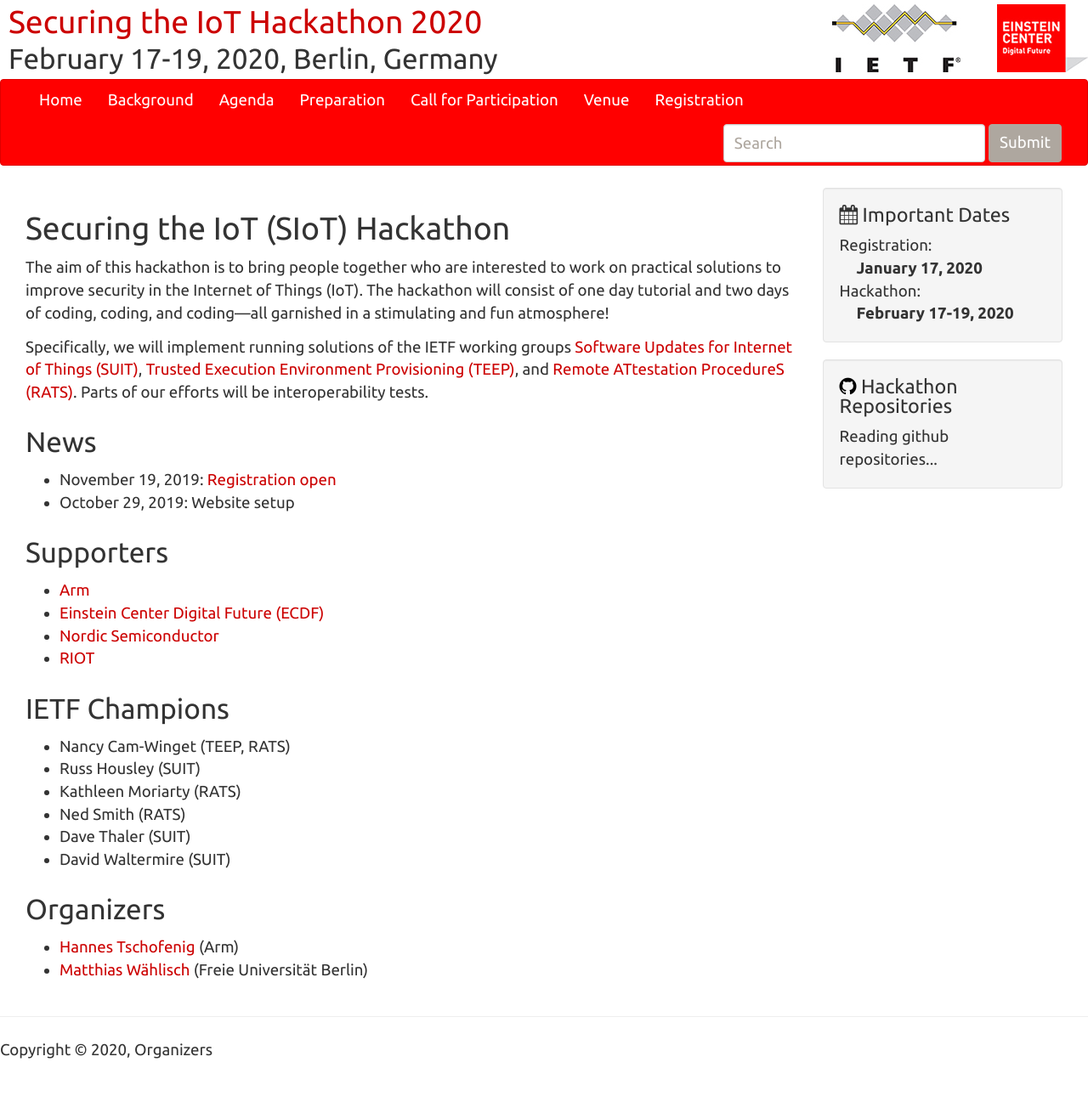
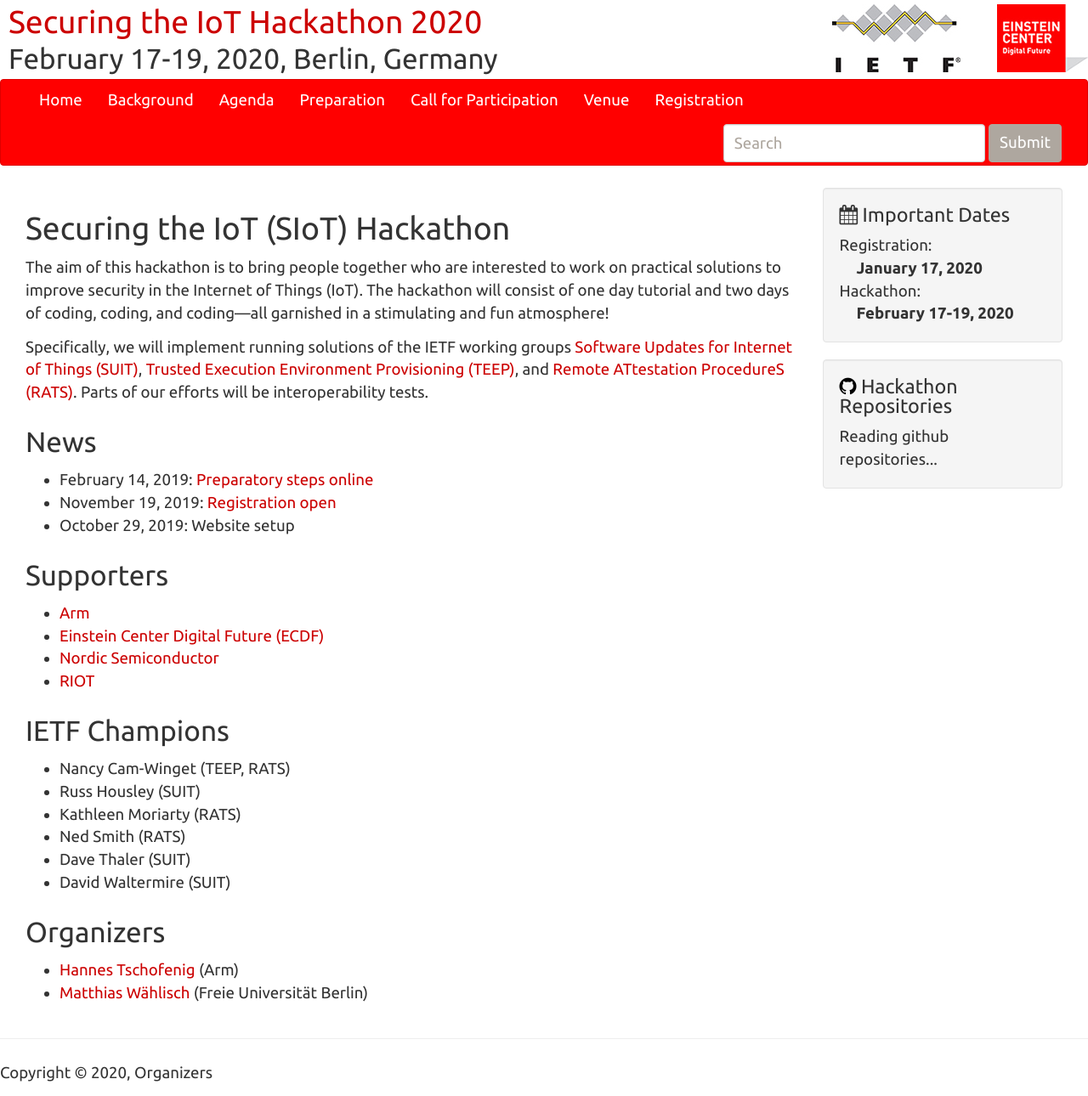
Before and after one commit to siot-hackathon/siot-hackathon.github.io, a Jekyll site: the page built from index.md, in a window 1280 px wide. Shown: the whole page at 85% size. Built offline with Jekyll 4.4.1, drawn with Linux system fonts in a browser that asks for light colours; nearby versions of some CDN libraries; before the commit the page ends 1263 px from its top, so only the background shows below that.

Commit message:
news: add link to preparatory steps

```diff
--- a/index.md
+++ b/index.md
@@ -12,6 +12,7 @@ Specifically, we will implement running solutions of the IETF working groups [So
 
 ## News
 
+- February 14, 2019: [Preparatory steps online](preparation)
 - November 19, 2019: [Registration open](https://siot-hackathon-2020.eventbrite.com)
 - October 29, 2019: Website setup
 
```
